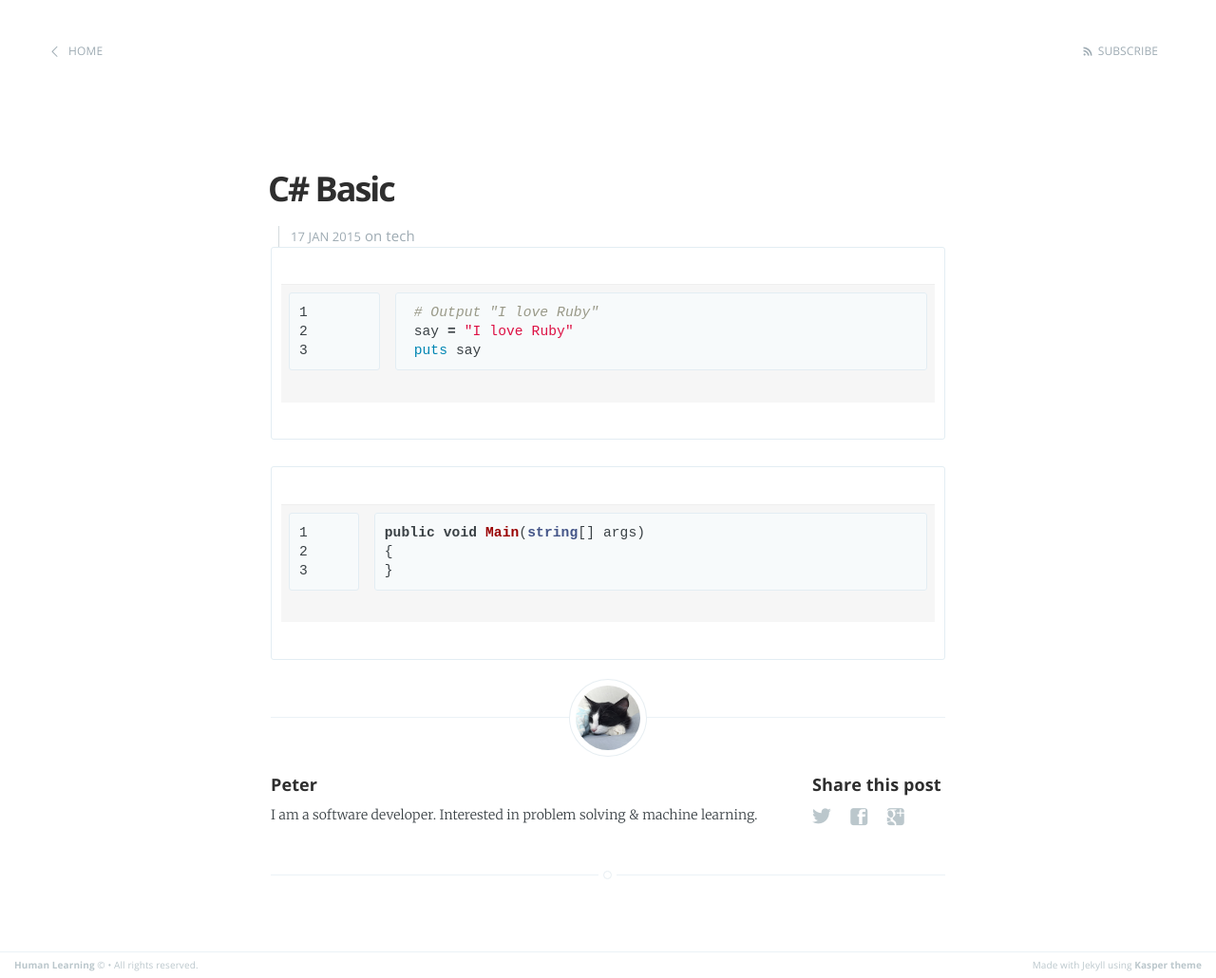
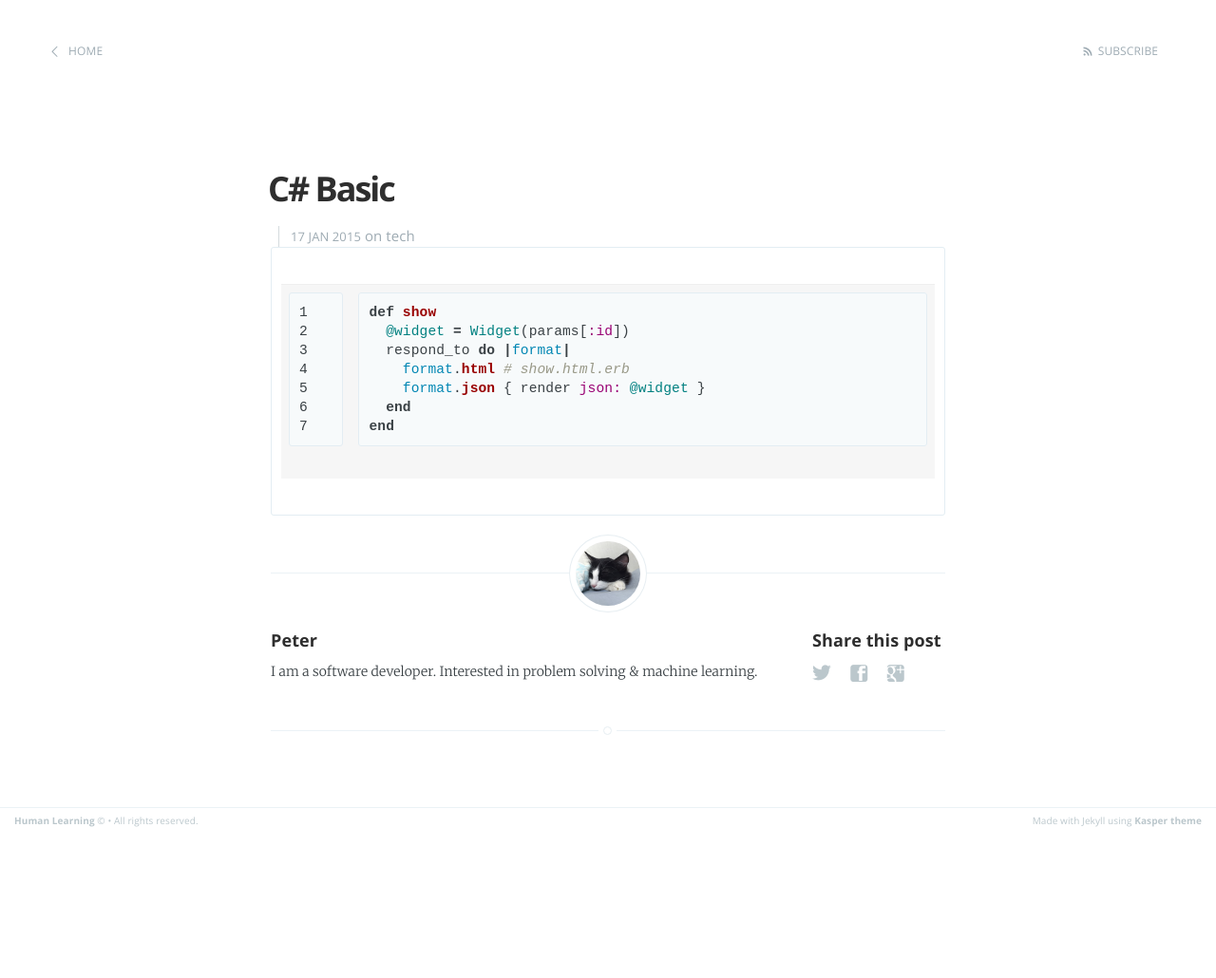
Before and after one commit to hyunjong-lee/hyunjong-lee-prev.github.io, a Jekyll site: the page built from _posts/2015-01-17-CSharp-Basic.markdown, in a window 1280 px wide. Shown: the whole page at 95% size. Built offline with Jekyll 4.4.1, drawn with Linux system fonts in a browser that asks for light colours; after the commit the page ends 900 px from its top, so only the background shows below that.

Commit message:
Highlight test

```diff
--- a/_posts/2015-01-17-CSharp-Basic.markdown
+++ b/_posts/2015-01-17-CSharp-Basic.markdown
@@ -5,16 +5,12 @@ date:   2015-01-17 1:33:52
 categories: tech
 ---
 
-
- ~~~
- # Output "I love Ruby"
- say = "I love Ruby"
- puts say
- ~~~
- {:.language-ruby}
-
-~~~cs
-public void Main(string[] args)
-{
-}
-~~~
+~~~~~~ ruby
+def show
+  @widget = Widget(params[:id])
+  respond_to do |format|
+    format.html # show.html.erb
+    format.json { render json: @widget }
+  end
+end
+~~~~~~
```
